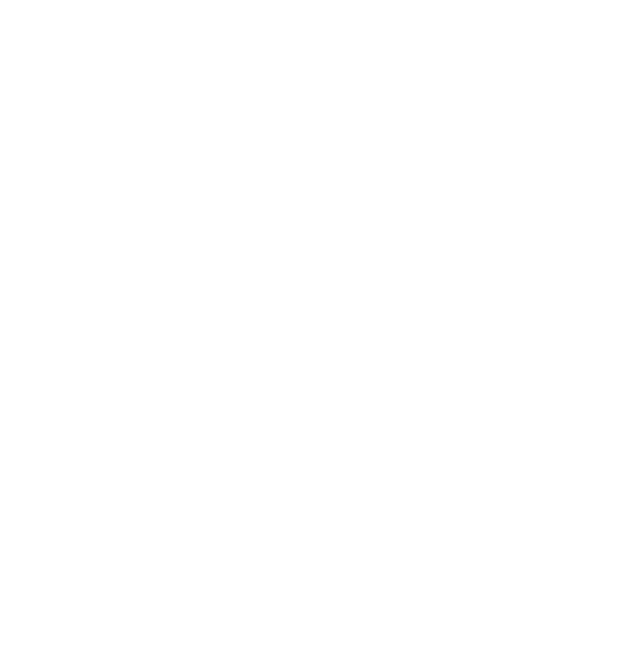
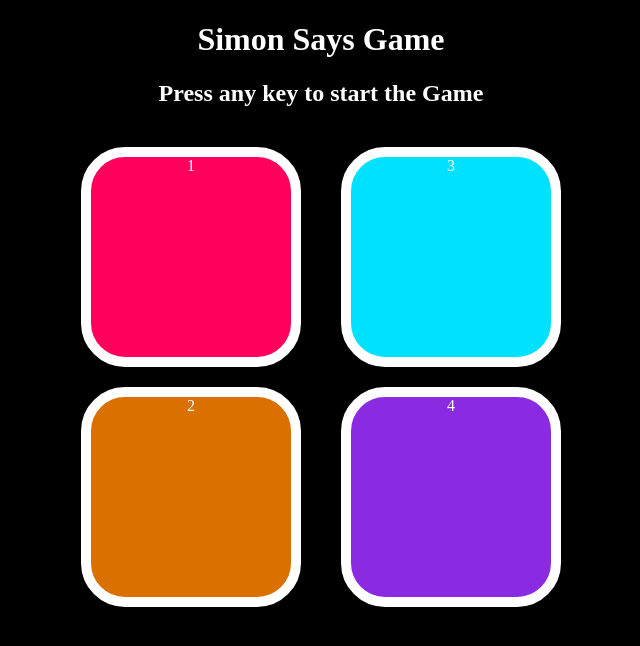
Before and after one commit to krishna7275/simon-says-game, a plain HTML site: page index.html in a window 1280 px wide. Shown: the whole page, without its empty margins (319-959 px from the left). Drawn offline with Linux system fonts and the light colour scheme.

Commit message:
checking

```diff
--- a/index.html
+++ b/index.html
@@ -7,6 +7,18 @@
     <link rel="stylesheet" href="style.css">
 </head>
 <body>
+    <h1>Simon Says Game</h1>
+    <h2>Press any key to start the Game</h2>
+    <div class="btn-container">
+        <div class="line-one">
+        <div class="btn red" type = "button">1</div>
+        <div class="btn yellow" type = "button">2</div>
+        </div>
+        <div class="line-two">
+        <div class="btn green" type = "button">3</div>
+        <div class="btn purple" type = "button">4</div>
+        </div>
+    </div>
     <script src="script.js"></script>
 </body>
 </html>
--- a/script.js
+++ b/script.js
@@ -0,0 +1,23 @@
+let gameSeq =[];
+let UserSeq = [];
+ let started = false;
+ let level = 0;
+
+ let h2 = document.querySelector("h2");
+
+ document.addEventListener("keydown", function(){
+    if(started === false){
+        console.log("Game Started");
+        started = true;}
+        levelUp();
+ });
+
+function btnFlash(){
+    btnFlash,classList.add("flash");
+    ti
+}
+
+ function levelUp(){
+    level++;
+    h2.innerText = `Level ${level}`;
+ }
--- a/style.css
+++ b/style.css
@@ -0,0 +1,33 @@
+body{
+    text-align: center;
+    background-color: black;
+    color: white;
+}
+.btn{
+    width: 200px;
+    height: 200px;
+    border-radius: 20%;
+    border: 10px solid white;
+    margin: 20px;
+}
+.btn-container{
+    display: flex;
+    justify-content: center;
+    align-items: center;
+}
+
+.yellow{
+    background-color: rgb(217, 112, 0);
+}
+.red{
+    background-color: rgb(255, 0, 93);
+}
+.purple{
+    background-color: rgb(138, 43, 226);
+}
+.green{
+    background-color: rgb(0, 225, 255);
+}
+.flash{
+    background-color: rgb(255, 255, 255);
+}
```
